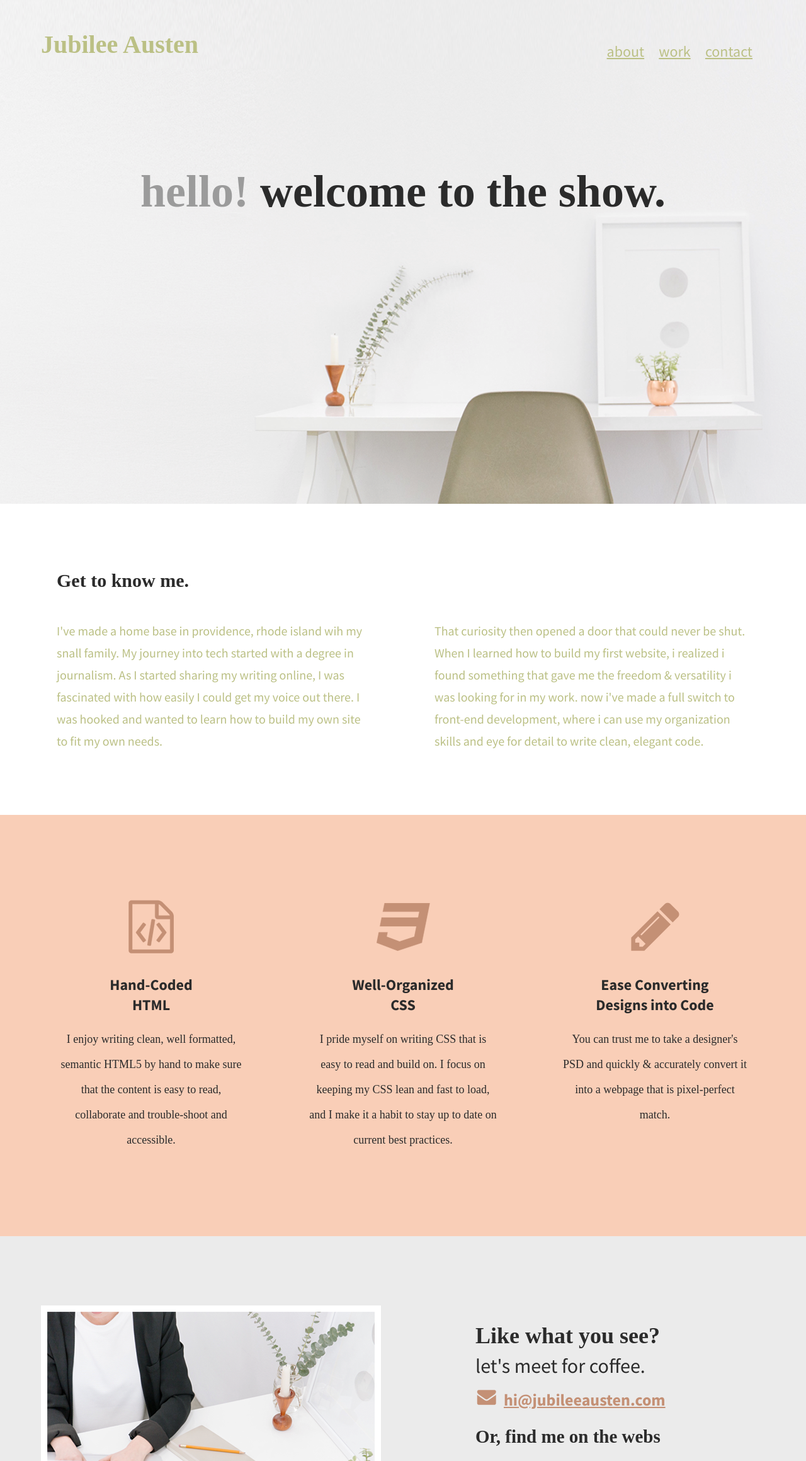
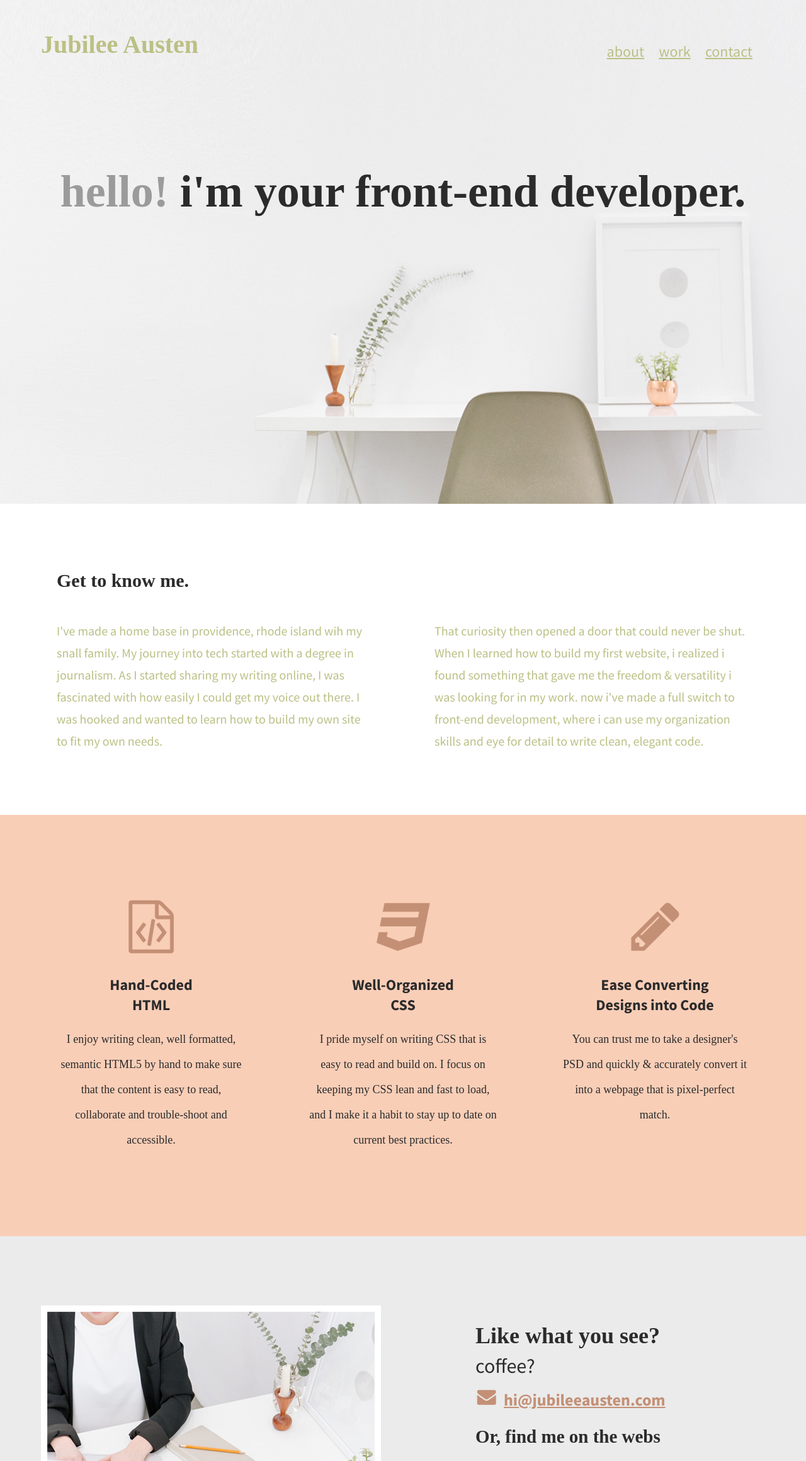
Before and after one commit to Catarina-M/Jubilee-Austen, a plain HTML site: page index.html in a window 1280 px wide. Shown: the top 2320 px of the page at 63% size. Drawn offline with Linux system fonts and the light colour scheme.

Commit message:
Changed header h1 and footer h3

```diff
--- a/index.html
+++ b/index.html
@@ -21,7 +21,7 @@
 						</ul>
 					</nav>
 					</div>
-					<h2>hello!<span> welcome to the show.</span></h2>
+					<h2>hello!<span> i'm your front-end developer.</span></h2>
 			</div>
 		</header>
 		<main>
@@ -79,7 +79,7 @@
 					</div>
 					<div class="half-width">
 						<h2>Like what you see?</h2>
-						<h3 id="email-header">let's meet for coffee.</h3>
+						<h3 id="email-header">coffee?</h3>
 						<a href="mailto:hi@jubileeausten.com"><img id="envelope" src="img/envelope.png" alt="envelope"/>hi@jubileeausten.com</a>
 						<h2 id="socialmedia-header">Or, find me on the webs</h2>
 							<ul>
```
